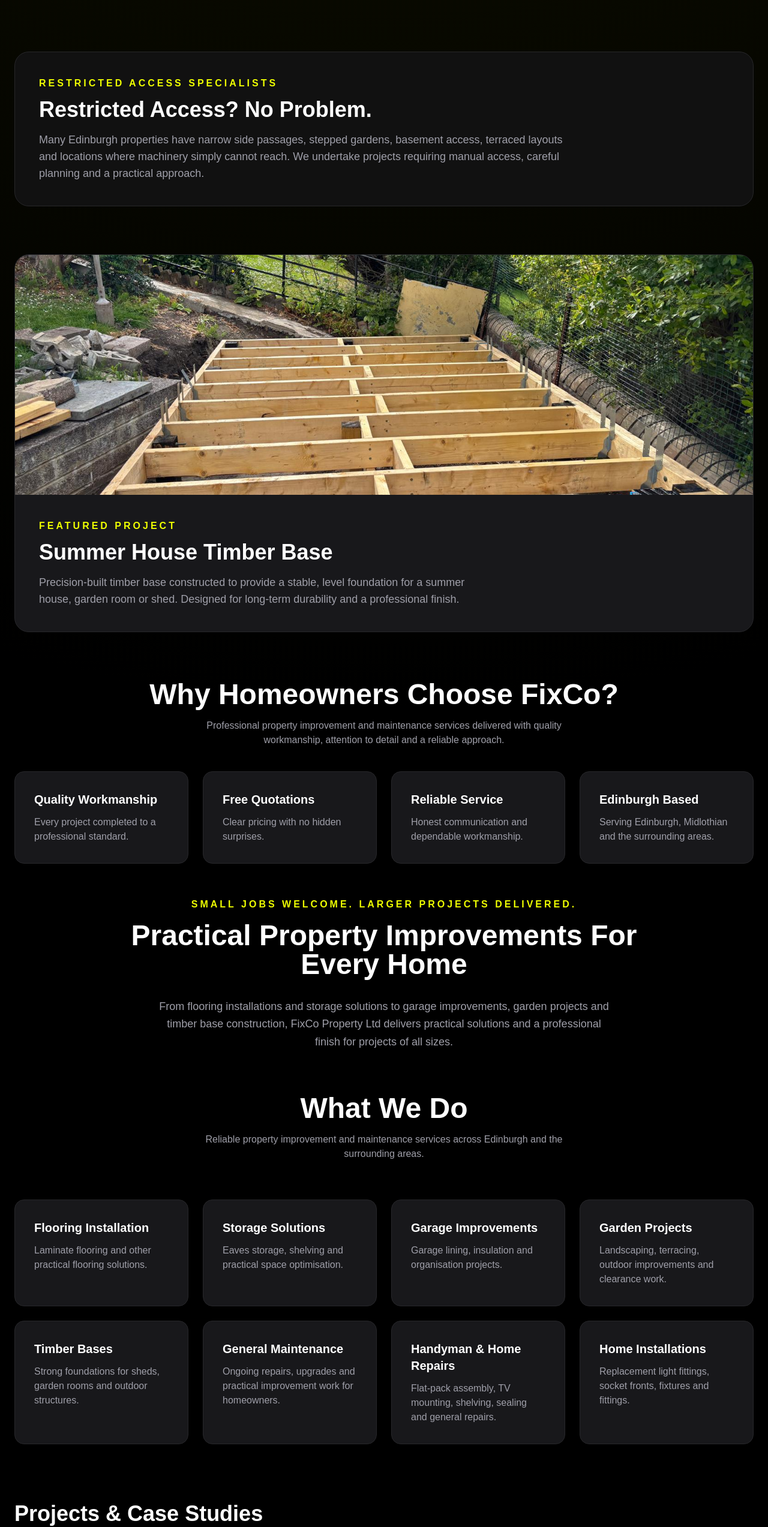
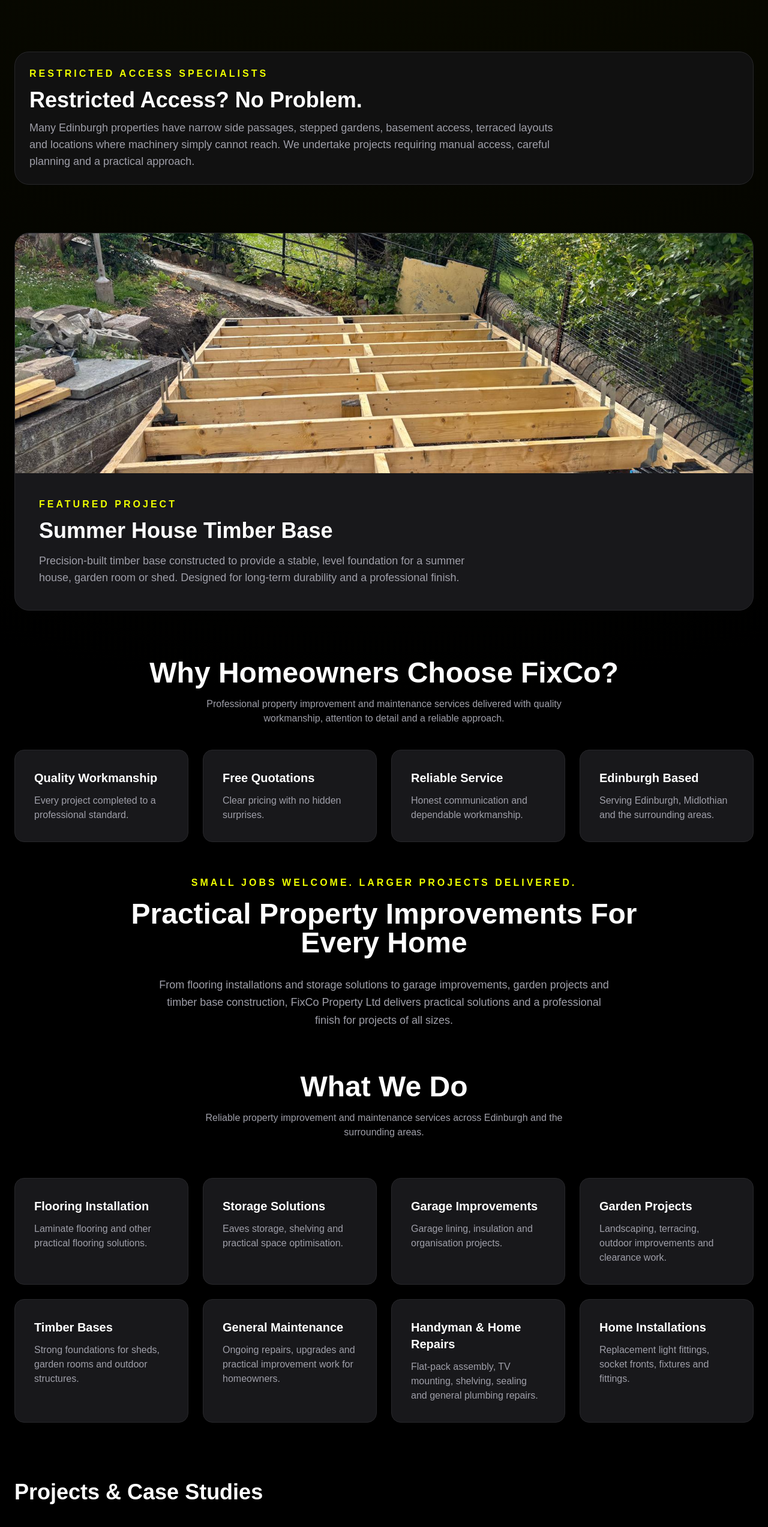
Before and after one commit to KeithTocher/fixco-site, a Next.js app: page / in a window 1280 px wide. Shown: the part 1160-3706 px from the top of the page at 60% size. Built offline with nearby package versions, Linux system fonts and the light colour scheme.

Commit message:
Reduced restricted access section spacing

```diff
--- a/app/page.tsx
+++ b/app/page.tsx
@@ -190,7 +190,7 @@ export default function Home() {
   <section className="max-w-7xl mx-auto px-6 py-6">
 
   <div
-    className="rounded-3xl p-10 border border-zinc-800"
+    className="rounded-3xl p-6 border border-zinc-800"
     style={{ backgroundColor: "#111111" }}
   >
 
@@ -201,7 +201,7 @@ export default function Home() {
       Restricted Access Specialists
     </p>
 
-    <h2 className="text-3xl md:text-4xl font-bold mb-4">
+    <h2 className="text-3xl md:text-4xl font-bold mb-3">
       Restricted Access? No Problem.
     </h2>
 
@@ -375,7 +375,7 @@ export default function Home() {
   </h3>
 
   <p className="text-zinc-400">
-    Flat-pack assembly, TV mounting, shelving, sealing and general repairs.
+    Flat-pack assembly, TV mounting, shelving, sealing and general plumbing repairs.
   </p>
 </div>
 
```
